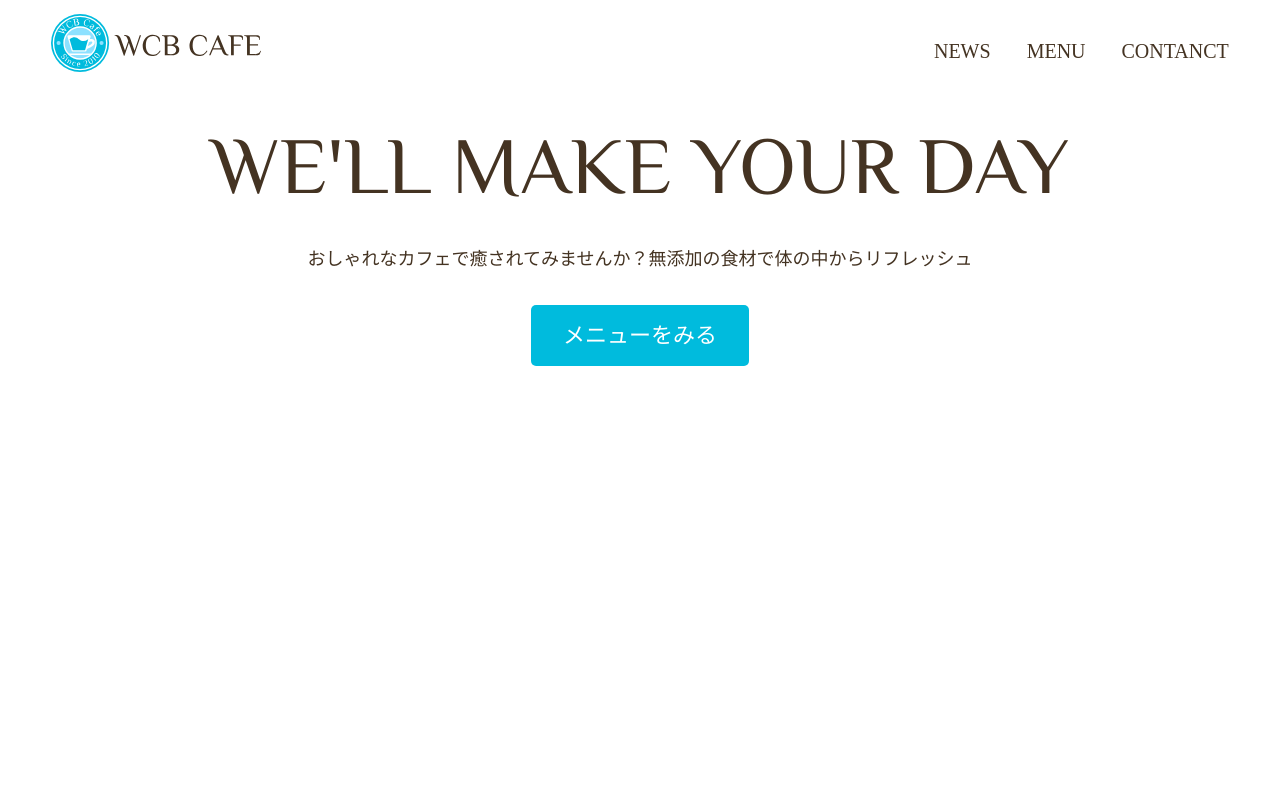
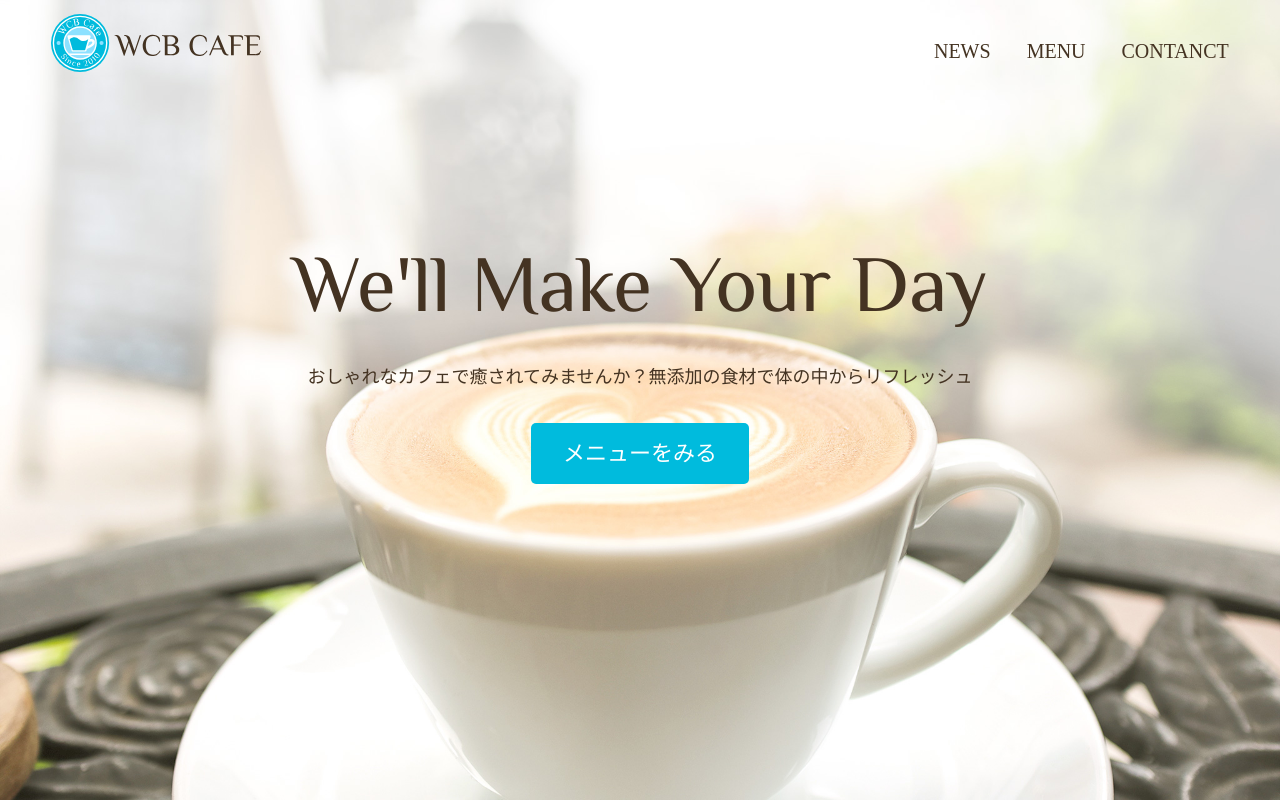
Before and after one commit to altobiz/WCBcafe, a plain HTML site: page index.html in a window 1280 px wide. Drawn offline with Linux system fonts and the light colour scheme; some packages are replaced by stand-ins of ours.

Commit message:
背景画像を追加

```diff
--- a/css/style.scss
+++ b/css/style.scss
@@ -58,7 +58,7 @@ img{
 
 .home-content{
   text-align:center;
-  margin-top: 10px;
+  margin-top: 10%;
    p{
      font-size: 1.125rem;
      margin: 10px 0 42px;
@@ -69,7 +69,7 @@ img{
 .page-title{
   font-size:5rem;
   font-family: 'Philosopher', serif;
-  text-transform: uppercase;
+  // text-transform: uppercase;
   font-weight: normal;
 }
 
@@ -81,3 +81,15 @@ img{
   border-radius: 5px;
   padding: 18px 32px;
 }
+
+// 大きな背景画像
+.big-bg{
+  background-size: cover;
+  background-position:center top;
+  background-repeat:no-repeat;
+}
+
+#home{
+  background-image:url(../images/main-bg.jpg);
+  min-height:100vh;
+}
--- a/index.html
+++ b/index.html
@@ -9,6 +9,7 @@
   <title>WCBcafe</title>
 </head>
 <body>
+  <div id="home" class="big-bg">
     <header class="page-header wrapper">
       <h1><a href="index.html"><img class="logo" src="images/logo.svg" alt="WCBカフェホーム"></a></h1>
       <nav>
@@ -25,5 +26,6 @@
       <p>おしゃれなカフェで癒されてみませんか？無添加の食材で体の中からリフレッシュ</p>
       <a href="menu.html" class="button">メニューをみる</a>
     </div><!-- home-content  -->
+  </div>
 </body>
 </html>
```
Also changed, not shown: css/style.css, 1 other file. Lines whose indentation alone changed are shown as unchanged.
